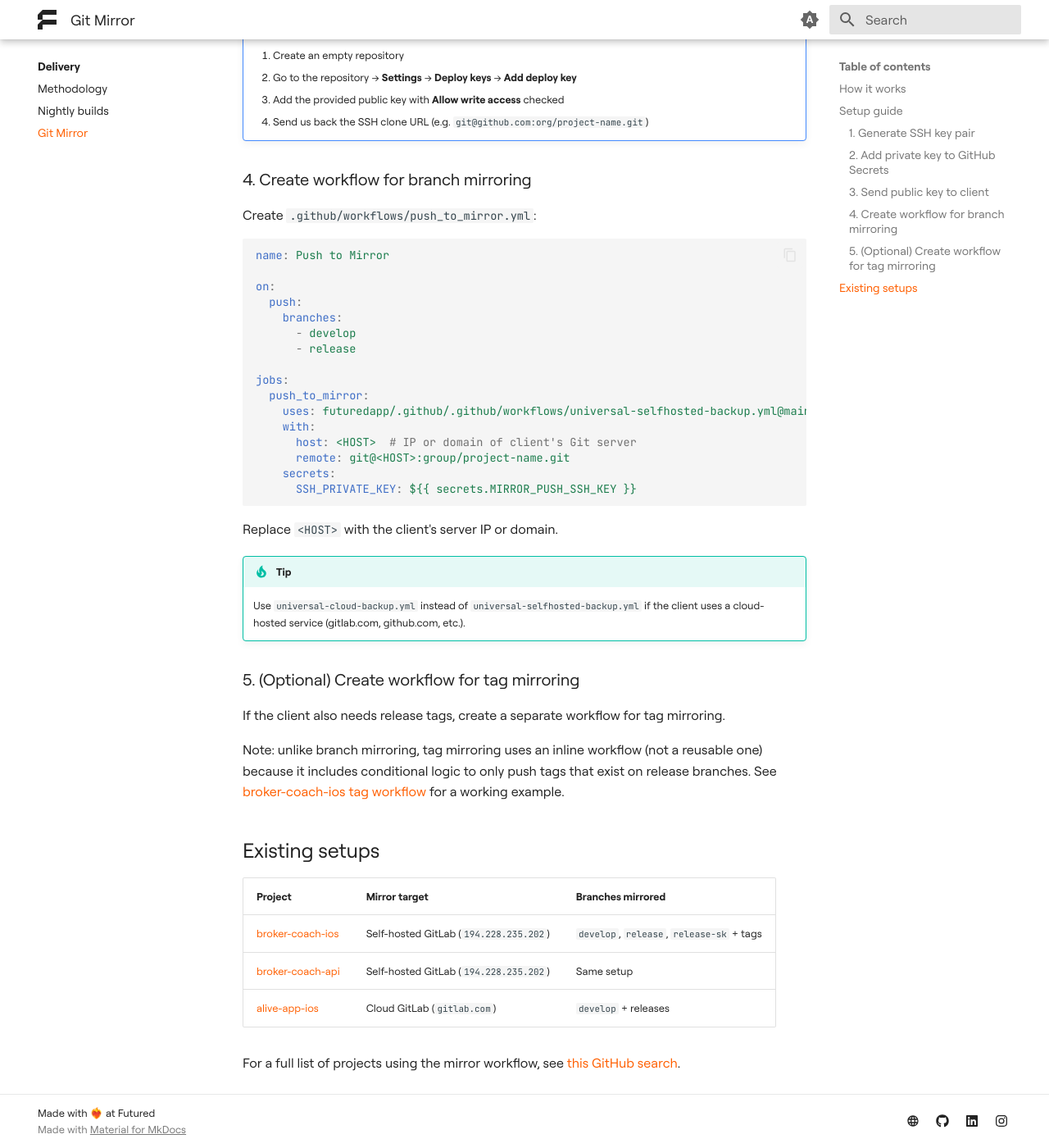
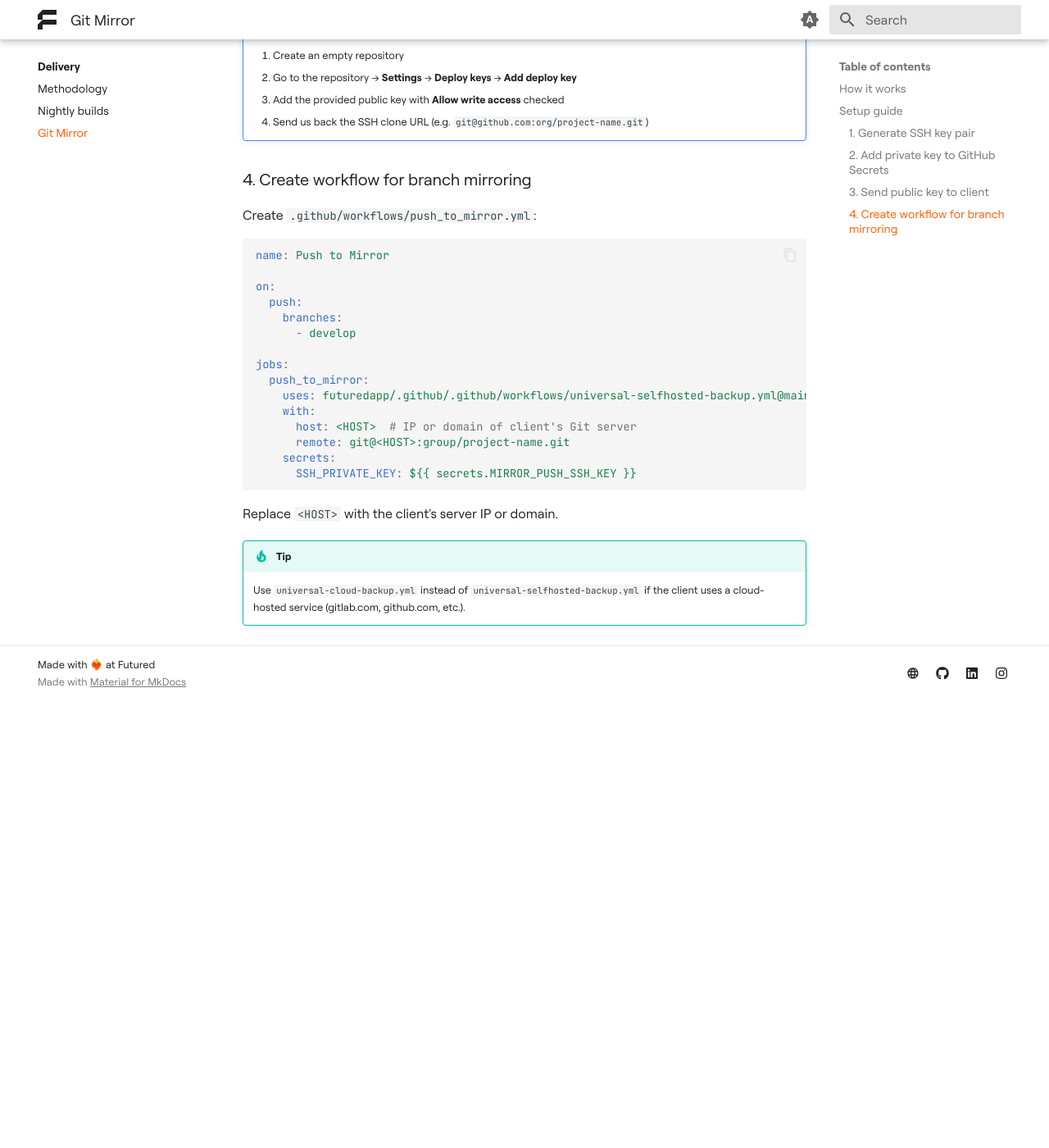
Before and after one commit to futuredapp/Engineering-Handbook, an MkDocs documentation site: the page built from docs/teams/delivery/20_git_mirror.md, in a window 1280 px wide and 1400 px high, scrolled down 1617 px. Shown: the whole window at 82% size. Built offline with MkDocs 1.6.1 and Material for MkDocs 9.7.7, drawn with Linux system fonts in a browser that asks for light colours; after the commit the page ends 2470 px from its top, so only the background shows below that.

Commit message:
Address review: simplify example, remove private refs

```diff
--- a/docs/teams/delivery/20_git_mirror.md
+++ b/docs/teams/delivery/20_git_mirror.md
@@ -66,7 +66,6 @@ on:
   push:
     branches:
       - develop
-      - release
 
 jobs:
   push_to_mirror:
@@ -82,19 +81,3 @@ Replace `<HOST>` with the client's server IP or domain.
 
 !!! tip
     Use `universal-cloud-backup.yml` instead of `universal-selfhosted-backup.yml` if the client uses a cloud-hosted service (gitlab.com, github.com, etc.).
-
-### 5. (Optional) Create workflow for tag mirroring
-
-If the client also needs release tags, create a separate workflow for tag mirroring.
-
-Note: unlike branch mirroring, tag mirroring uses an inline workflow (not a reusable one) because it includes conditional logic to only push tags that exist on release branches. See [broker-coach-ios tag workflow](https://github.com/futuredapp/broker-coach-ios/blob/develop/.github/workflows/push_tag_to_gitlab.yml) for a working example.
-
-## Existing setups
-
-| Project | Mirror target | Branches mirrored |
-|---------|---------------|-------------------|
-| [broker-coach-ios](https://github.com/futuredapp/broker-coach-ios/tree/develop/.github/workflows) | Self-hosted GitLab (`194.228.235.202`) | `develop`, `release`, `release-sk` + tags |
-| [broker-coach-api](https://github.com/futuredapp/broker-coach-api/tree/develop/.github/workflows) | Self-hosted GitLab (`194.228.235.202`) | Same setup |
-| [alive-app-ios](https://github.com/futuredapp/alive-app-ios/tree/develop/.github/workflows) | Cloud GitLab (`gitlab.com`) | `develop` + releases |
-
-For a full list of projects using the mirror workflow, see [this GitHub search](https://github.com/search?q=org%3Afuturedapp%20universal-selfhosted-backup&type=code).
```
